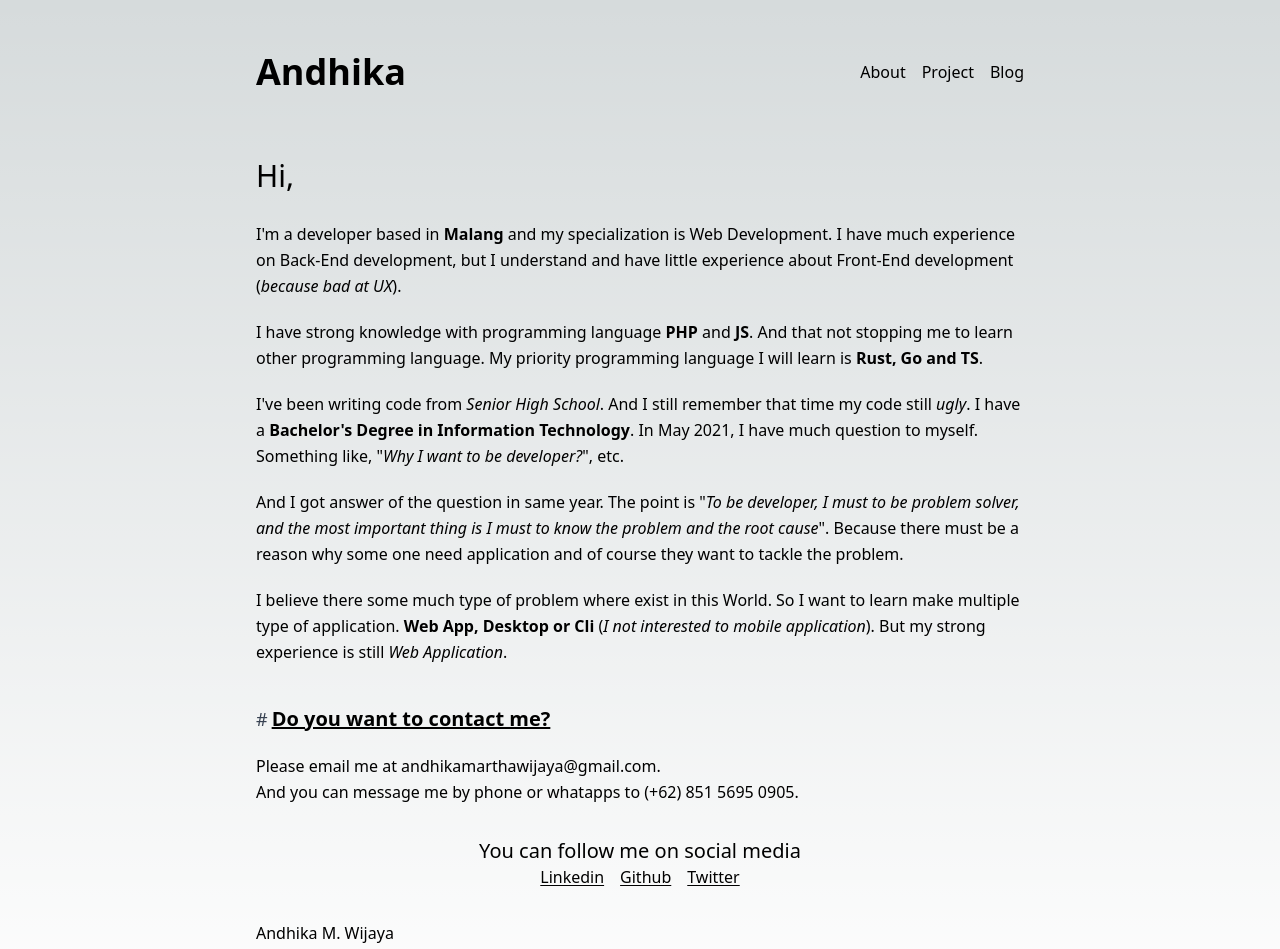
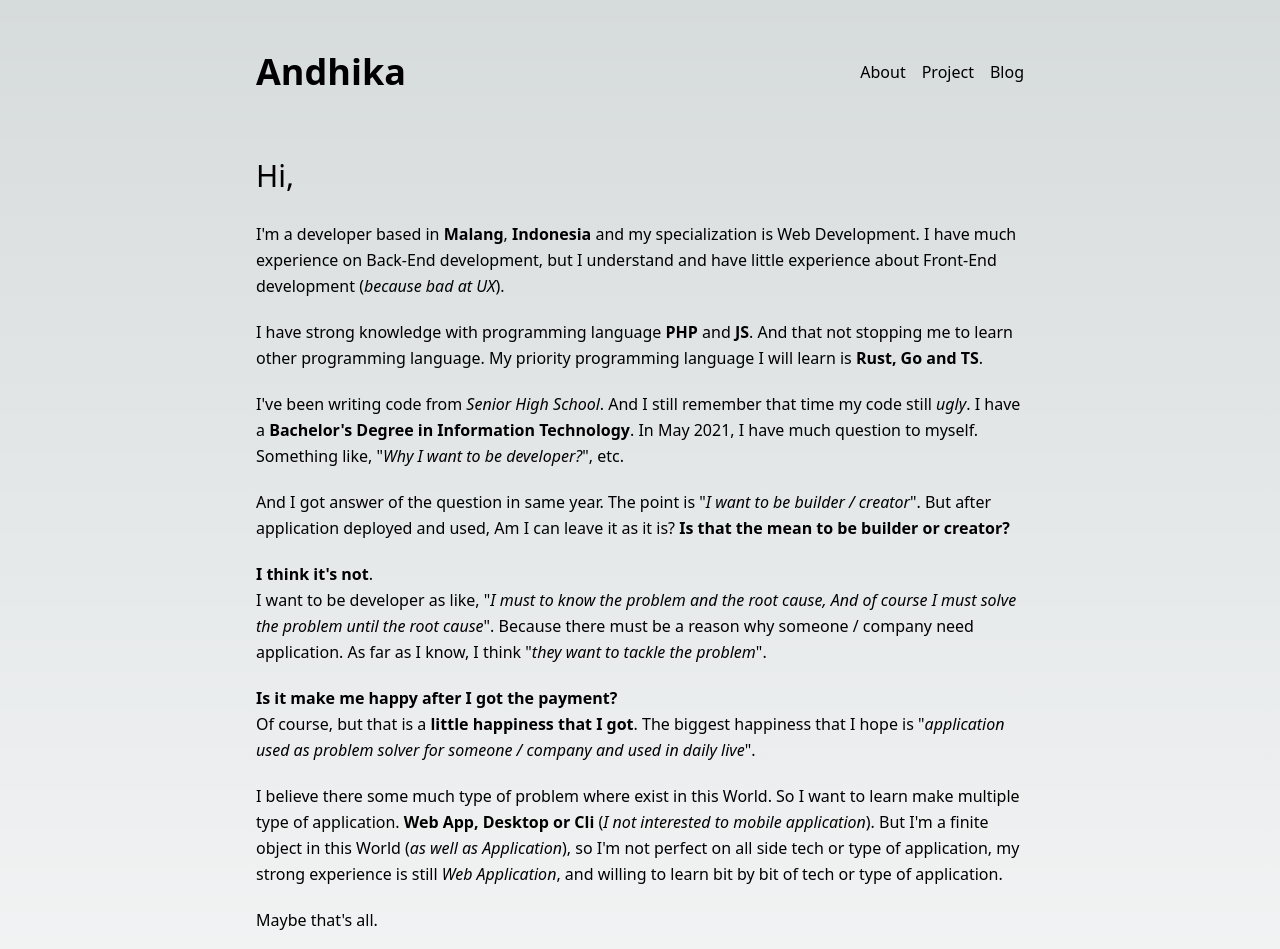
Before and after one commit to okumaru/profile-v3, a Next.js app: page /about in a window 1280 px wide. Shown: the top 949 px of the page. Built offline with nearby package versions, Linux system fonts and the light colour scheme.

Commit message:
update index & abount page

```diff
--- a/pages/about.mdx
+++ b/pages/about.mdx
@@ -6,7 +6,7 @@ export const meta = {
 
 ## Hi,
 
-I'm a developer based in **Malang** and my specialization is Web Development.
+I'm a developer based in **Malang**, **Indonesia** and my specialization is Web Development.
 I have much experience on Back-End development,
 but I understand and have little experience about Front-End development (_because bad at UX_).
 
@@ -21,17 +21,39 @@ In May 2021, I have much question to myself. Something like,
 "_Why I want to be developer?_", etc.
 
 And I got answer of the question in same year.
-The point is "_To be developer, I must to be problem solver,
-and the most important thing is I must to know the problem and the root cause_".
-Because there must be a reason why some one need application and of course they want to tackle the problem.
+The point is "_I want to be builder / creator_".
+But after application deployed and used, Am I can leave it as it is?
+**Is that the mean to be builder or creator?**
+
+**I think it's not**.
+I want to be developer as like,
+"_I must to know the problem and the root cause,
+And of course I must solve the problem until the root cause_".
+Because there must be a reason why someone / company need application.
+As far as I know, I think "_they want to tackle the problem_".
+
+**Is it make me happy after I got the payment?**
+Of course, but that is a **little happiness that I got**.
+The biggest happiness that I hope is
+"_application used as problem solver for someone / company and used in daily live_".
 
 I believe there some much type of problem where exist in this World.
 So I want to learn make multiple type of application.
 **Web App, Desktop or Cli** (_I not interested to mobile application_).
-But my strong experience is still _Web Application_.
+But I'm a finite object in this World (_as well as Application_),
+so I'm not perfect on all side tech or type of application,
+my strong experience is still _Web Application_,
+and willing to learn bit by bit of tech or type of application.
+
+Maybe that's all.
 
 #### Do you want to contact me?
+I'm not a robot live in 24/7, maybe I'll late to reply your email/chat. But,
 Please email me at [andhikamarthawijaya@gmail.com](mailto:andhikamarthawijaya@gmail.com).
 And you can message me by phone or whatapps to (+62) 851 5695 0905.
 
+Do you read from top to bottom?
+_I appreciate your effort and time.
+I hope you've a good day._
+
 export default ({ children }) => <BaseLayout meta={meta}>{children}</BaseLayout>
--- a/pages/index.mdx
+++ b/pages/index.mdx
@@ -6,7 +6,7 @@ export const meta = {
 
 # Hi, I'm **Andhika**.
 I like writing code to build _Application_.
-I'm **Indonesian**, but I want to learn English more (_listen, write and speaking_).
+I'm **Indonesian**, but I want to learn English more (_listen, speak, read and write_).
 So that why my website writen in English.
 I hope you want to learn English too, because that help me alot to solve my coding problem.
 
```
